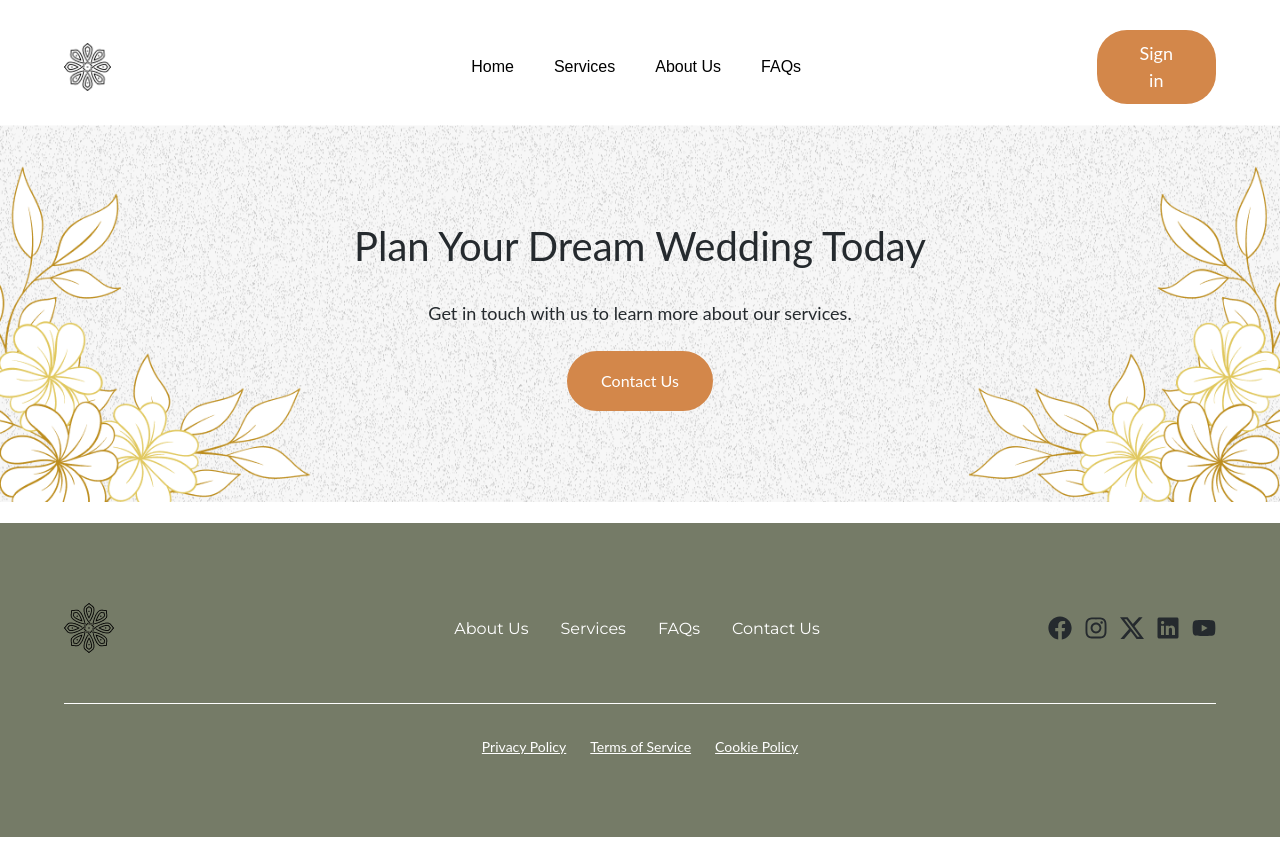
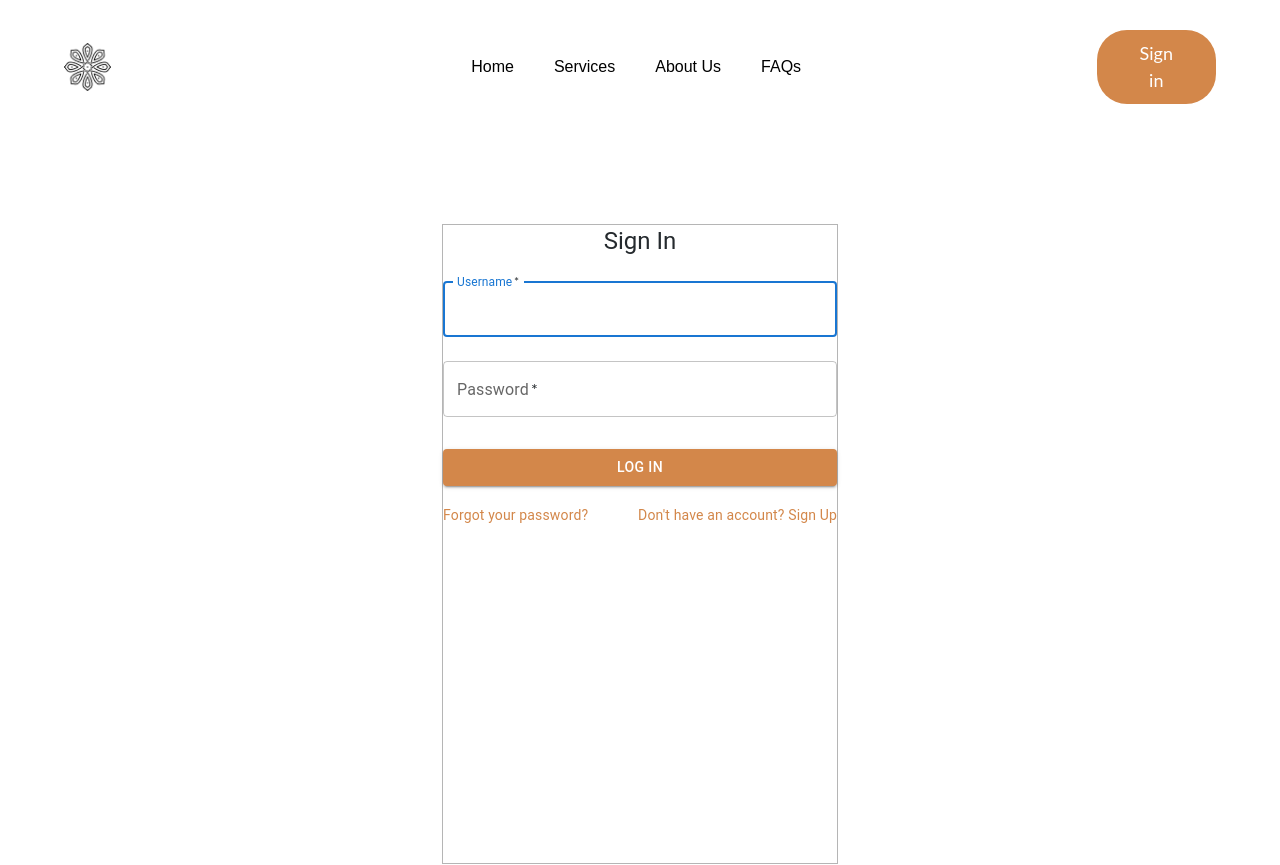
Before and after one commit to abbosbek23/toyxona, a React (Vite) app: page /login in a window 1280 px wide. Shown: the top 865 px of the page. Before the commit the page ends 837 px from the top, so only its background shows below. Built offline with nearby package versions, Linux system fonts and the light colour scheme.

Commit message:
add login page

```diff
--- a/src/pages/auth/login.jsx
+++ b/src/pages/auth/login.jsx
@@ -1,7 +1,79 @@
-function login() {
+// import React from 'react';
+import { TextField, Button, Link, Grid, Box, Typography, Container } from '@mui/material';
+
+function SignIn() {
   return (
-    <div>login</div>
-  )
+    <Container component="main" maxWidth="xs">
+      <Box
+        sx={{
+          marginTop: 15,
+          display: 'flex',
+          flexDirection: 'column',
+          alignItems: 'center',
+          height:"80vh",
+          border:"1px solid #B5B5B5",
+
+        }}
+      >
+
+        <Typography component="h1" variant="h5">
+          Sign In
+        </Typography>
+        <Box
+          component="form"
+          noValidate
+          sx={{
+            mt: 1,
+            width: '100%',
+          }}
+        >
+          <TextField
+            variant="outlined"
+            margin="normal"
+            required
+            fullWidth
+            id="username"
+            label="Username"
+            name="username"
+            autoComplete="username"
+            autoFocus
+          />
+          <TextField
+            variant="outlined"
+            margin="normal"
+            required
+            fullWidth
+            name="password"
+            label="Password"
+            type="password"
+            id="password"
+            autoComplete="current-password"
+          />
+          <Button
+            type="submit"
+            fullWidth
+            variant="contained"
+
+            sx={{ mt: 3, mb: 2,background: "rgb(211, 135, 74)" }}
+          >
+            Log In
+          </Button>
+          <Grid container>
+            <Grid item xs>
+              <Link href="#" variant="body2" sx={{color:"rgb(211, 135, 74)",textDecoration:"none"}}>
+                Forgot your password?
+              </Link>
+            </Grid>
+            <Grid item>
+              <Link href="#" variant="body2" sx={{color:"rgb(211, 135, 74)",textDecoration:"none"}}>
+                {"Don't have an account? Sign Up"}
+              </Link>
+            </Grid>
+          </Grid>
+        </Box>
+      </Box>
+    </Container>
+  );
 }
 
-export default login
+export default SignIn;
--- a/src/routes/routes.jsx
+++ b/src/routes/routes.jsx
@@ -6,6 +6,7 @@ import { Route, Routes } from 'react-router-dom';
 import { Home, Service, AboutUs, Faqs, ContactUs } from '../pages';
 import Navbar from '../components/Navbar';
 import Footer from '../components/Footer';
+import { Login } from '../pages';
 
 function Router() {
 	// const { user } = useAuth();
@@ -16,8 +17,8 @@ function Router() {
 			<Navbar />
 			<Routes>
 				<Route path="/" element={<Home />} />
+				<Route path="login" element={<Login />} />
 				{/* <Route path="/auth" element={<Protected allowed={isAllowed} to="/" />}>
-				<Route path="login" element={<Login />} />
 				<Route path="register" element={<Register />} />
 			</Route> */}
 
```
